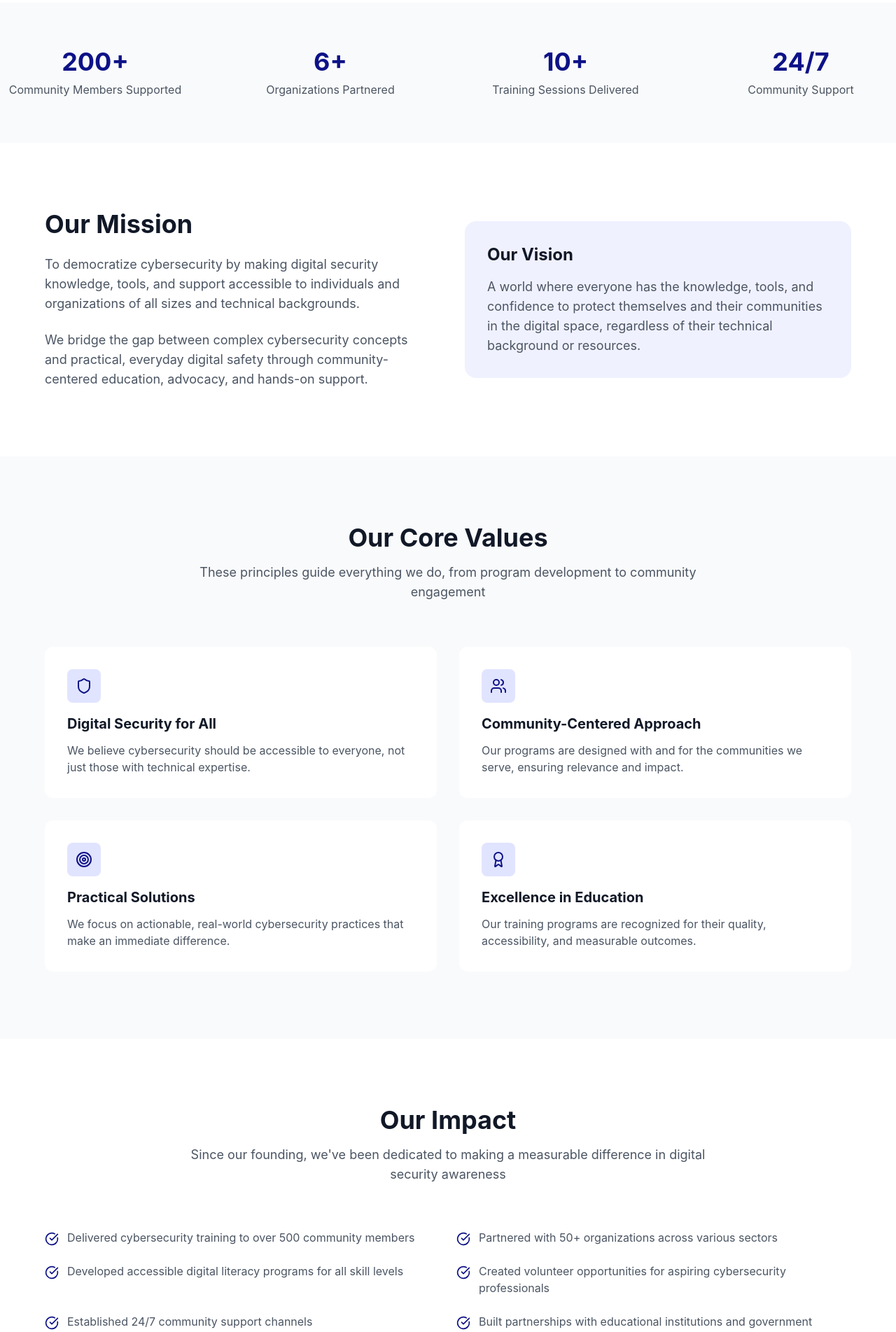
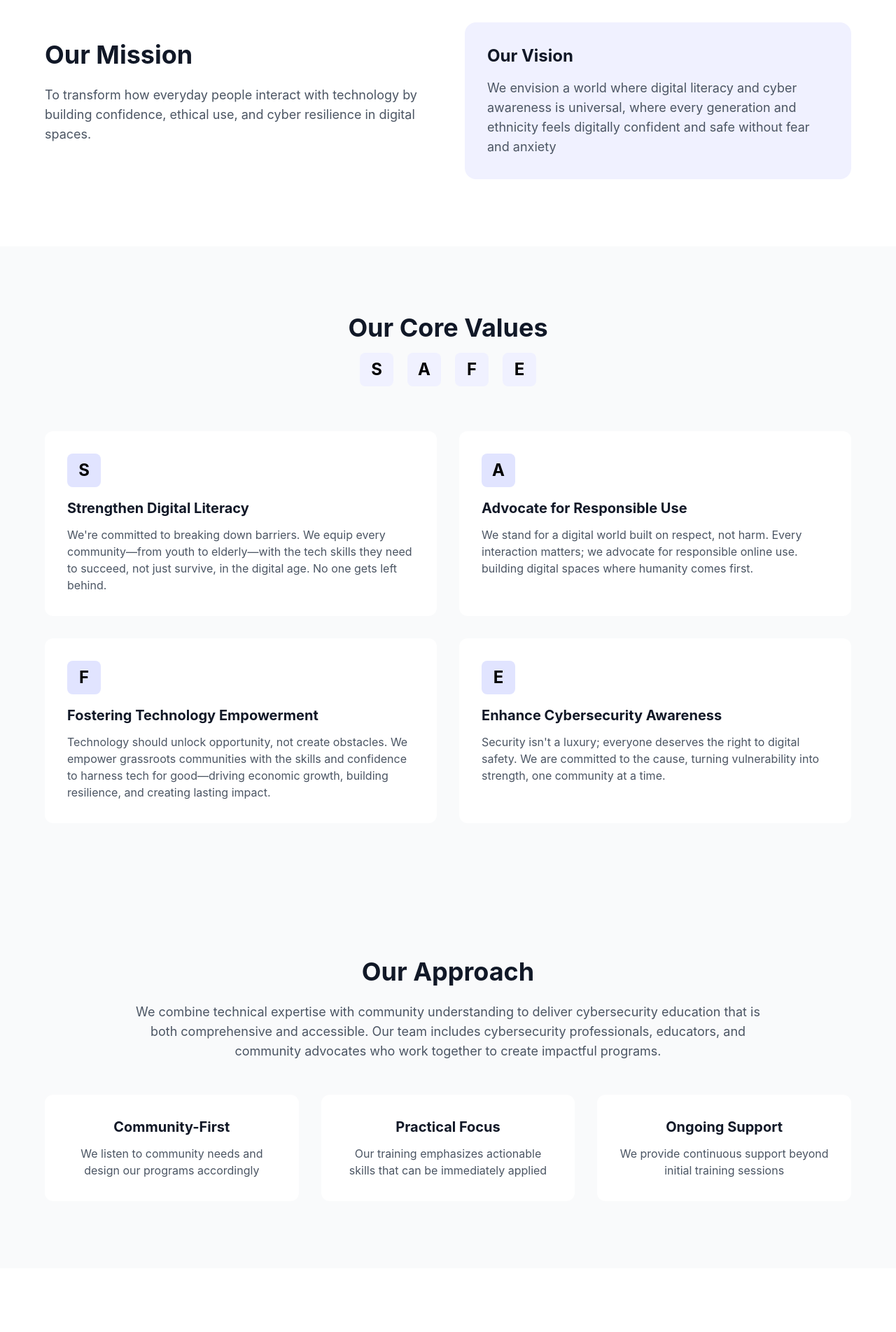
Before and after one commit to CNmerenu/cybervists-website, a Next.js app: page /about in a window 1280 px wide. Shown: the part 460-2363 px from the top of the page at 70% size. Built offline with nearby package versions, Linux system fonts and the light colour scheme.

Commit message:
add community video

```diff
--- a/eslint.config.mjs
+++ b/eslint.config.mjs
@@ -19,6 +19,9 @@ const eslintConfig = [
       "build/**",
       "next-env.d.ts",
     ],
+    rules: {
+      "react/no-unescaped-entities": "off",
+    },
   },
 ];
 
--- a/src/app/about/page.tsx
+++ b/src/app/about/page.tsx
@@ -1,116 +1,123 @@
-import {
-  Shield,
-  Users,
-  Target,
-  Award,
-  ArrowRight,
-  CheckCircle,
-} from "lucide-react";
+import { ArrowRight } from "lucide-react";
 import Link from "next/link";
 
-export default function About() {
-  const stats = [
-    { number: "200+", label: "Community Members Supported" },
-    { number: "6+", label: "Organizations Partnered" },
-    { number: "10+", label: "Training Sessions Delivered" },
-    { number: "24/7", label: "Community Support" },
-  ];
-
-  const values = [
+const aboutPageContent = {
+  hero: {
+    title: "About Cybervists",
+    description:
+      "We are a pioneer, community-centric non-profit organisation dedicated to making the digital world safer for everyone through tailored digital and cybersecurity awareness sessions and technology empowerment. We keep it simple, fun and effective.",
+  },
+  mission: {
+    title: "Our Mission",
+    description:
+      "To transform how everyday people interact with technology by building confidence, ethical use, and cyber resilience in digital spaces.",
+  },
+  vision: {
+    title: "Our Vision",
+    description:
+      "We envision a world where digital literacy and cyber awareness is universal, where every generation and ethnicity feels digitally confident and safe without fear and anxiety",
+  },
+  values: {
+    title: "Our Core Values",
+    items: [
       {
-      icon: Shield,
-      title: "Digital Security for All",
+        title: "Strengthen Digital Literacy",
         description:
-        "We believe cybersecurity should be accessible to everyone, not just those with technical expertise.",
+          "We're committed to breaking down barriers. We equip every community—from youth to elderly—with the tech skills they need to succeed, not just survive, in the digital age. No one gets left behind.",
       },
       {
-      icon: Users,
-      title: "Community-Centered Approach",
+        title: "Advocate for Responsible Use",
         description:
-        "Our programs are designed with and for the communities we serve, ensuring relevance and impact.",
+          "We stand for a digital world built on respect, not harm. Every interaction matters; we advocate for responsible online use. building digital spaces where humanity comes first.",
       },
       {
-      icon: Target,
-      title: "Practical Solutions",
+        title: "Fostering Technology Empowerment",
         description:
-        "We focus on actionable, real-world cybersecurity practices that make an immediate difference.",
+          "Technology should unlock opportunity, not create obstacles. We empower grassroots communities with the skills and confidence to harness tech for good—driving economic growth, building resilience, and creating lasting impact.",
       },
       {
-      icon: Award,
-      title: "Excellence in Education",
+        title: "Enhance Cybersecurity Awareness",
         description:
-        "Our training programs are recognized for their quality, accessibility, and measurable outcomes.",
+          "Security isn't a luxury; everyone deserves the right to digital safety. We are committed to the cause, turning vulnerability into strength, one community at a time.",
       },
-  ];
+    ],
+  },
+  approach: {
+    title: "Our Approach",
+    description:
+      "We combine technical expertise with community understanding to deliver cybersecurity education that is both comprehensive and accessible. Our team includes cybersecurity professionals, educators, and community advocates who work together to create impactful programs.",
+    pillars: [
+      {
+        title: "Community-First",
+        description:
+          "We listen to community needs and design our programs accordingly",
+      },
+      {
+        title: "Practical Focus",
+        description:
+          "Our training emphasizes actionable skills that can be immediately applied",
+      },
+      {
+        title: "Ongoing Support",
+        description:
+          "We provide continuous support beyond initial training sessions",
+      },
+    ],
+  },
+  cta: {
+    title: "Join Our Mission",
+    description:
+      "Whether you're looking to enhance your digital security knowledge, volunteer your expertise, or partner with us to serve your community, there's a place for you in the Cybervists mission.",
+    buttons: [
+      {
+        text: "Volunteer With Us",
+        href: "https://docs.google.com/forms/d/e/1FAIpQLScvuIh_KihpjARqJph8xGXS_8bueIdLYadZ7WC5cEdDZwZX5g/viewform",
+        primary: true,
+        external: true,
+      },
+      {
+        text: "Partner With Us",
+        href: "/#contact",
+        primary: false,
+        external: false,
+      },
+    ],
+  },
+};
 
-  const achievements = [
-    "Delivered cybersecurity training to over 500 community members",
-    "Partnered with 50+ organizations across various sectors",
-    "Developed accessible digital literacy programs for all skill levels",
-    "Created volunteer opportunities for aspiring cybersecurity professionals",
-    "Established 24/7 community support channels",
-    "Built partnerships with educational institutions and government agencies",
-  ];
-
+export default function About() {
   return (
     <main className="w-full md:w-[1440px] min-h-screen bg-white">
       {/* Hero Section */}
       <section className="py-16 md:py-24 px-4 md:px-16">
         <div className="max-w-4xl mx-auto text-center">
           <h1 className="text-3xl md:text-6xl font-bold text-gray-900 mb-6">
-            About Cybervists
+            {aboutPageContent.hero.title}
           </h1>
           <p className="text-lg md:text-xl text-gray-600 mb-8 leading-relaxed">
-            We are digital security advocates committed to empowering
-            communities with cybersecurity knowledge, tools, and support to
-            navigate the digital world safely and confidently.
+            {aboutPageContent.hero.description}
           </p>
         </div>
       </section>
-
-      {/* Stats Section */}
-      <section className="py-16 bg-gray-50 px-4 md:px-16">
-        <div className="grid grid-cols-2 md:grid-cols-4 gap-8">
-          {stats.map((stat, index) => (
-            <div key={index} className="text-center">
-              <div className="text-2xl md:text-4xl font-bold text-primary-600 mb-2">
-                {stat.number}
-              </div>
-              <div className="text-sm md:text-base text-gray-600">
-                {stat.label}
-              </div>
-            </div>
-          ))}
-        </div>
-      </section>
-
-      {/* Mission Section */}
-      <section className="py-16 md:py-24 px-4 md:px-16">
+      <section className="pb-16 md:pb-24 px-4 md:px-16">
         <div className="max-w-6xl mx-auto">
           <div className="grid grid-cols-1 lg:grid-cols-2 gap-12 items-center">
             <div>
               <h2 className="text-2xl md:text-4xl font-bold text-gray-900 mb-6">
-                Our Mission
+                {aboutPageContent.mission.title}
               </h2>
+              {
                 <p className="text-base md:text-lg text-gray-600 mb-6 leading-relaxed">
-                To democratize cybersecurity by making digital security
-                knowledge, tools, and support accessible to individuals and
-                organizations of all sizes and technical backgrounds.
+                  {aboutPageContent.mission.description}
                 </p>
-              <p className="text-base md:text-lg text-gray-600 leading-relaxed">
-                We bridge the gap between complex cybersecurity concepts and
-                practical, everyday digital safety through community-centered
-                education, advocacy, and hands-on support.
-              </p>
+              }
             </div>
             <div className="bg-primary-50 rounded-2xl p-8">
               <h3 className="text-xl md:text-2xl font-bold text-gray-900 mb-4">
-                Our Vision
+                {aboutPageContent.vision.title}
               </h3>
               <p className="text-base md:text-lg text-gray-600 leading-relaxed">
-                A world where everyone has the knowledge, tools, and confidence
-                to protect themselves and their communities in the digital
-                space, regardless of their technical background or resources.
+                {aboutPageContent.vision.description}
               </p>
             </div>
           </div>
@@ -122,20 +129,30 @@ export default function About() {
         <div className="max-w-6xl mx-auto">
           <div className="text-center mb-16">
             <h2 className="text-2xl md:text-4xl font-bold text-gray-900 mb-4">
-              Our Core Values
+              {aboutPageContent.values.title}
             </h2>
-            <p className="text-base md:text-lg text-gray-600 max-w-3xl mx-auto">
-              These principles guide everything we do, from program development
-              to community engagement
-            </p>
+
+            <div className="flex flex-row gap-5 justify-center">
+              {aboutPageContent.values.items.map((value, index) => {
+                return (
+                  <span
+                    key={index}
+                    className="font-bold capitalize text-xl md:text-2xl w-12 h-12 bg-primary-50 rounded-lg flex items-center justify-center"
+                  >
+                    {value.title.trim().charAt(0)}
+                  </span>
+                );
+              })}
+            </div>
           </div>
           <div className="grid grid-cols-1 md:grid-cols-2 gap-8">
-            {values.map((value, index) => {
-              const IconComponent = value.icon;
+            {aboutPageContent.values.items.map((value, index) => {
               return (
                 <div key={index} className="bg-white rounded-xl p-6 md:p-8">
                   <div className="w-12 h-12 bg-primary-100 rounded-lg flex items-center justify-center mb-4">
-                    <IconComponent className="w-6 h-6 text-primary-600" />
+                    <span className="font-bold capitalize text-xl md:text-2xl">
+                      {value.title.trim().charAt(0)}
+                    </span>
                   </div>
                   <h3 className="text-lg md:text-xl font-bold text-gray-900 mb-3">
                     {value.title}
@@ -150,70 +167,26 @@ export default function About() {
         </div>
       </section>
 
-      {/* Achievements Section */}
-      <section className="py-16 md:py-24 px-4 md:px-16">
-        <div className="max-w-6xl mx-auto">
-          <div className="text-center mb-16">
-            <h2 className="text-2xl md:text-4xl font-bold text-gray-900 mb-4">
-              Our Impact
-            </h2>
-            <p className="text-base md:text-lg text-gray-600 max-w-3xl mx-auto">
-              Since our founding, we&apos;ve been dedicated to making a
-              measurable difference in digital security awareness
-            </p>
-          </div>
-          <div className="grid grid-cols-1 md:grid-cols-2 gap-6">
-            {achievements.map((achievement, index) => (
-              <div key={index} className="flex items-start gap-3">
-                <CheckCircle className="w-5 h-5 text-primary-600 mt-1 flex-shrink-0" />
-                <p className="text-sm md:text-base text-gray-600">
-                  {achievement}
-                </p>
-              </div>
-            ))}
-          </div>
-        </div>
-      </section>
-
       {/* Team Section */}
       <section className="py-16 md:py-24 bg-gray-50 px-4 md:px-16">
         <div className="max-w-6xl mx-auto text-center">
           <h2 className="text-2xl md:text-4xl font-bold text-gray-900 mb-6">
-            Our Approach
+            {aboutPageContent.approach.title}
           </h2>
           <p className="text-base md:text-lg text-gray-600 mb-12 max-w-4xl mx-auto leading-relaxed">
-            We combine technical expertise with community understanding to
-            deliver cybersecurity education that is both comprehensive and
-            accessible. Our team includes cybersecurity professionals,
-            educators, and community advocates who work together to create
-            impactful programs.
+            {aboutPageContent.approach.description}
           </p>
           <div className="grid grid-cols-1 md:grid-cols-3 gap-8">
-            <div className="bg-white rounded-xl p-6 md:p-8">
+            {aboutPageContent.approach.pillars.map((pillar, index) => (
+              <div key={index} className="bg-white rounded-xl p-6 md:p-8">
                 <h3 className="text-lg md:text-xl font-bold text-gray-900 mb-3">
-                Community-First
+                  {pillar.title}
                 </h3>
                 <p className="text-sm md:text-base text-gray-600">
-                We listen to community needs and design our programs accordingly
+                  {pillar.description}
                 </p>
               </div>
-            <div className="bg-white rounded-xl p-6 md:p-8">
-              <h3 className="text-lg md:text-xl font-bold text-gray-900 mb-3">
-                Practical Focus
-              </h3>
-              <p className="text-sm md:text-base text-gray-600">
-                Our training emphasizes actionable skills that can be
-                immediately applied
-              </p>
-            </div>
-            <div className="bg-white rounded-xl p-6 md:p-8">
-              <h3 className="text-lg md:text-xl font-bold text-gray-900 mb-3">
-                Ongoing Support
-              </h3>
-              <p className="text-sm md:text-base text-gray-600">
-                We provide continuous support beyond initial training sessions
-              </p>
-            </div>
+            ))}
           </div>
         </div>
       </section>
@@ -222,30 +195,27 @@ export default function About() {
       <section className="py-16 md:py-24 px-4 md:px-16">
         <div className="max-w-4xl mx-auto text-center">
           <h2 className="text-2xl md:text-4xl font-bold text-gray-900 mb-6">
-            Join Our Mission
+            {aboutPageContent.cta.title}
           </h2>
           <p className="text-base md:text-lg text-gray-600 mb-8 leading-relaxed">
-            Whether you&apos;re looking to enhance your digital security
-            knowledge, volunteer your expertise, or partner with us to serve
-            your community, there&apos;s a place for you in the Cybervists
-            mission.
+            {aboutPageContent.cta.description}
           </p>
           <div className="flex flex-col sm:flex-row gap-4 justify-center">
+            {aboutPageContent.cta.buttons.map((button, index) => (
               <Link
-              href="https://docs.google.com/forms/d/e/1FAIpQLScvuIh_KihpjARqJph8xGXS_8bueIdLYadZ7WC5cEdDZwZX5g/viewform"
-              target="_blank"
-              className="inline-flex items-center gap-2 px-8 py-4 bg-primary-600 text-white font-semibold rounded-lg hover:bg-primary-700 transition-colors"
+                key={index}
+                href={button.href}
+                target={button.external ? "_blank" : undefined}
+                className={`inline-flex items-center gap-2 px-8 py-4 font-semibold rounded-lg transition-colors ${
+                  button.primary
+                    ? "bg-primary-600 text-white hover:bg-primary-700"
+                    : "border-2 border-primary-600 text-primary-600 hover:bg-primary-50"
+                }`}
               >
-              Volunteer With Us
+                {button.text}
                 <ArrowRight className="w-5 h-5" />
               </Link>
-            <Link
-              href="/#contact"
-              className="inline-flex items-center gap-2 px-8 py-4 border-2 border-primary-600 text-primary-600 font-semibold rounded-lg hover:bg-primary-50 transition-colors"
-            >
-              Partner With Us
-              <ArrowRight className="w-5 h-5" />
-            </Link>
+            ))}
           </div>
         </div>
       </section>
--- a/src/app/page.tsx
+++ b/src/app/page.tsx
@@ -6,6 +6,7 @@ import CTA from "@/components/CTA";
 import Partners from "@/components/Partners";
 import Programs from "@/components/Programs";
 import Testimonials from "@/components/Testimonials";
+import CommunityVideo from "@/components/CommunityVideo";
 import Contact from "@/components/Contact";
 
 export default async function Home() {
@@ -18,6 +19,7 @@ export default async function Home() {
       <CTA />
       <Services />
       <Testimonials />
+      <CommunityVideo />
       <Partners />
       <Contact />
     </section>
--- /dev/null
+++ b/src/components/CommunityVideo.tsx
@@ -0,0 +1,67 @@
+const communityVideoContent = {
+  title: "Hear From Our Community",
+  subtitle:
+    "Listen to what our community members have to say about the impact of our programs",
+  videoUrl: "https://youtube.com/shorts/0bX7VOyo3Ps?si=409pMW0aL6XvxYl0", // Placeholder - replace with actual YouTube link
+  description:
+    "Our community members share their experiences and the positive impact our cybersecurity and digital literacy programs have had on their lives and organizations.",
+  highlights: [
+    "Real stories from community members",
+    "Measurable impact on digital confidence",
+    "Transformative cybersecurity awareness",
+    "Building safer digital communities",
+  ],
+};
+
+function convertToEmbedUrl(url: string): string {
+  const videoIdMatch = url.match(/(?:shorts\/|v=|embed\/|youtu\.be\/)([a-zA-Z0-9_-]{11})/);
+  return videoIdMatch ? `https://www.youtube.com/embed/${videoIdMatch[1]}` : url;
+}
+
+export default function CommunityVideo() {
+  return (
+    <section className="w-full py-24 md:py-32 bg-gray-50">
+      <div className="w-full md:w-[1440px] mx-auto px-4 md:px-16">
+        <div className="grid grid-cols-1 lg:grid-cols-2 gap-12 items-center">
+          {/* Left Column - Messaging */}
+          <div>
+            <h2 className="text-2xl md:text-4xl font-bold text-gray-900 mb-6">
+              {communityVideoContent.title}
+            </h2>
+            <p className="text-base md:text-lg text-gray-600 mb-8 leading-relaxed">
+              {communityVideoContent.subtitle}
+            </p>
+
+            <div className="space-y-4 mb-8">
+              {communityVideoContent.highlights.map((highlight, index) => (
+                <div key={index} className="flex items-center gap-3">
+                  <div className="w-2 h-2 bg-primary-600 rounded-full flex-shrink-0" />
+                  <p className="text-sm md:text-base text-gray-700">
+                    {highlight}
+                  </p>
+                </div>
+              ))}
+            </div>
+
+            <p className="text-sm md:text-base text-gray-600 leading-relaxed">
+              {communityVideoContent.description}
+            </p>
+          </div>
+
+          {/* Right Column - Portrait Video */}
+          <div className="flex justify-center">
+            <div className="relative w-full max-w-sm aspect-[9/16] rounded-2xl overflow-hidden shadow-lg bg-gray-900">
+              <iframe
+                src={convertToEmbedUrl(communityVideoContent.videoUrl)}
+                title="Community Impact Video"
+                className="w-full h-full"
+                allow="accelerometer; autoplay; clipboard-write; encrypted-media; gyroscope; picture-in-picture"
+                allowFullScreen
+              />
+            </div>
+          </div>
+        </div>
+      </div>
+    </section>
+  );
+}
```
Also changed, not shown: src/components/About.tsx (deleted, +0 -74 lines), src/components/Testimonials.tsx (+5 -5 lines). Lines whose indentation alone changed are shown as unchanged.
